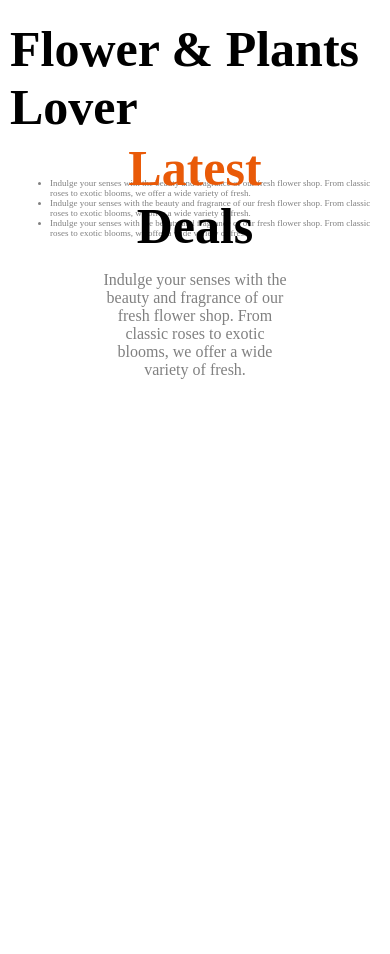
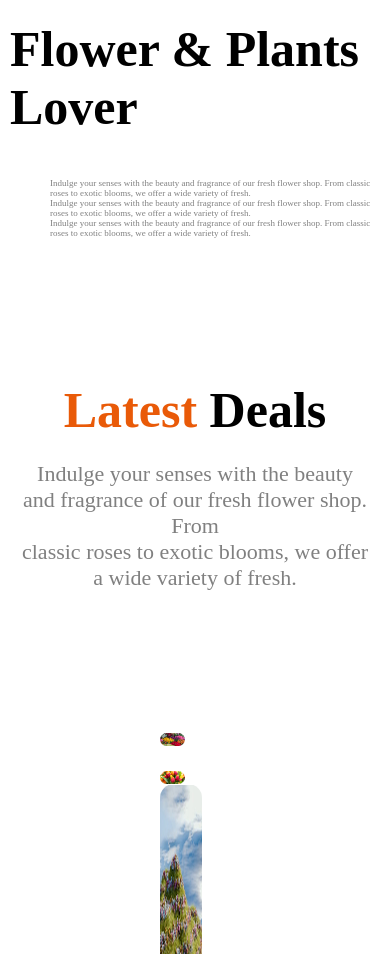
Before and after one commit to tahmid112303/Assignment-2, a plain HTML site: page index.html in a window 390 px wide. Shown: the part 4420-5374 px from the top of the page. Drawn offline with Linux system fonts and the light colour scheme.

Commit message:
overlap fixed

```diff
--- a/design.css
+++ b/design.css
@@ -177,7 +177,7 @@ body{
     margin-bottom: 15px;
 }
 
-.deal-section p{
+.deal p{
     font-size: 22px;
 }
 
@@ -271,16 +271,21 @@ body{
         font-size: xx-small;
         text-wrap:  wrap;
         max-height: 600px;
+        overflow-y: hidden;
       }
 
       .deals-plant-image{
-        margin: 100px;
+        display: flex;
+        flex-direction: column;
+
+        margin: 200px 20px;
         max-width: 500px;
         max-width: 700px;
+
       }
       .plant-lover-img img {
         width: 100%;
-        height: auto; /* IMPORTANT: maintain aspect ratio */
+        height: auto;
       }
     #trusted-badge img{
         display: none;
@@ -289,6 +294,7 @@ body{
         margin-bottom: 0;
       }
 
+
       .three-img-section{
         display: flex;
         flex-direction: column;
```
